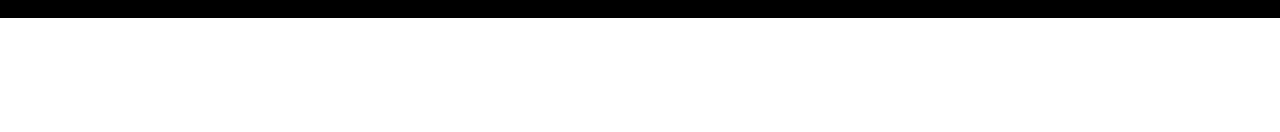
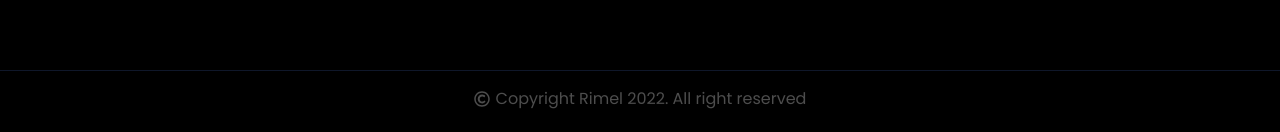
Before and after one commit to mehedihjim/Exclusive, a React (Vite) app: page / in a window 1280 px wide. Shown: the part 1653-1785 px from the top of the page. Before the commit the page ends 1671 px from the top, so only its background shows below. Built offline with nearby package versions, Linux system fonts and the light colour scheme.

Commit message:
footer link left

```diff
--- a/src/components/Footer.jsx
+++ b/src/components/Footer.jsx
@@ -6,6 +6,7 @@ import GooglePlay from '../assets/GooglePlay.png'
 import AppStore from '../assets/AppStore.png'
 import { AiOutlineSend } from "react-icons/ai";
 import { RiFacebookLine, RiTwitterLine, RiInstagramLine, RiLinkedinLine } from "react-icons/ri";
+import { FaRegCopyright } from "react-icons/fa";
 import Mailto from "react-mailto-link";
 
 const Footer = () => {
@@ -82,6 +83,7 @@ const Footer = () => {
                     </div>
                 </div>
             </div>
+            <p className='text-white/30 pt-4 border-t border-slate-900 flex gap-[6px] mt-[76px] justify-center'><FaRegCopyright className='my-auto' /> Copyright Rimel 2022. All right reserved</p>
         </footer>
     )
 }
```
